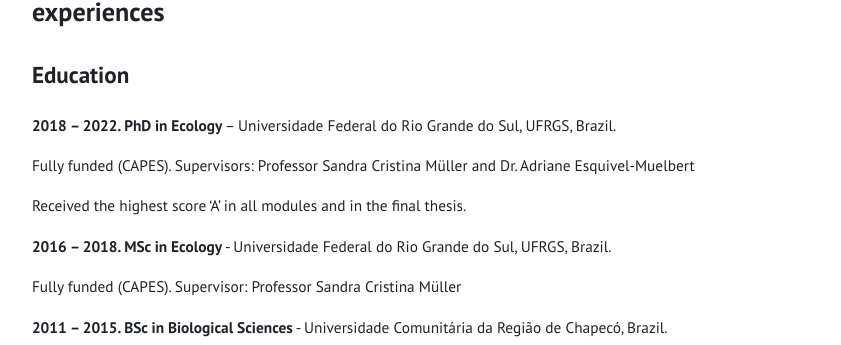
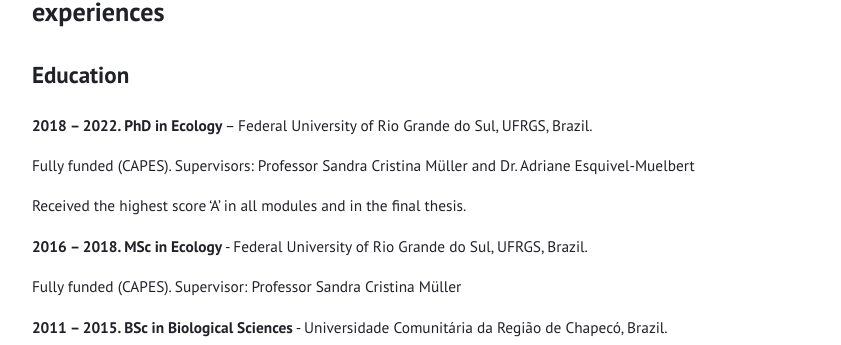
Before and after one commit to kmbordin/kmbordin.github.io, a Jekyll site: the page built from CV.md, in a window 1280 px wide and 1400 px high. Shown: the part 171-516 px from the top of the window, without its empty margins (219-1060 px from the left). Built offline with Jekyll 4.4.1, drawn with Linux system fonts in a browser that asks for light colours; our own code applies the rules of GitHub Pages for plain Markdown files; some of the changed text lies outside the part shown.

```diff
--- a/CV.md
+++ b/CV.md
@@ -4,13 +4,13 @@
 
 ## Education
 
-**2018 -- 2022. PhD in Ecology** -- Universidade Federal do Rio Grande do Sul, UFRGS, Brazil.
+**2018 -- 2022. PhD in Ecology** -- Federal University of Rio Grande do Sul, UFRGS, Brazil.
 
 Fully funded (CAPES). Supervisors: Professor Sandra Cristina Müller and Dr. Adriane Esquivel-Muelbert
 
 Received the highest score 'A' in all modules and in the final thesis.
 
-**2016 -- 2018. MSc in Ecology** - Universidade Federal do Rio Grande do Sul, UFRGS, Brazil.
+**2016 -- 2018. MSc in Ecology** - Federal University of Rio Grande do Sul, UFRGS, Brazil.
 
 Fully funded (CAPES). Supervisor: Professor Sandra Cristina Müller
 
```
Also changed, not shown: other parts of CV.md (+1 -1 lines), projects.MD (+4 -2 lines), publications.md (+5 -0 lines).
